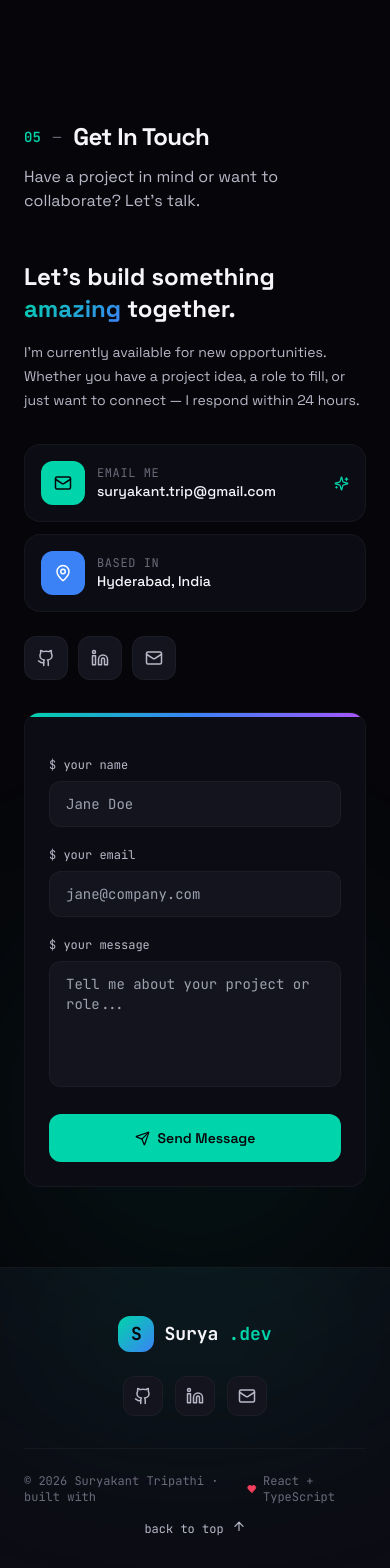
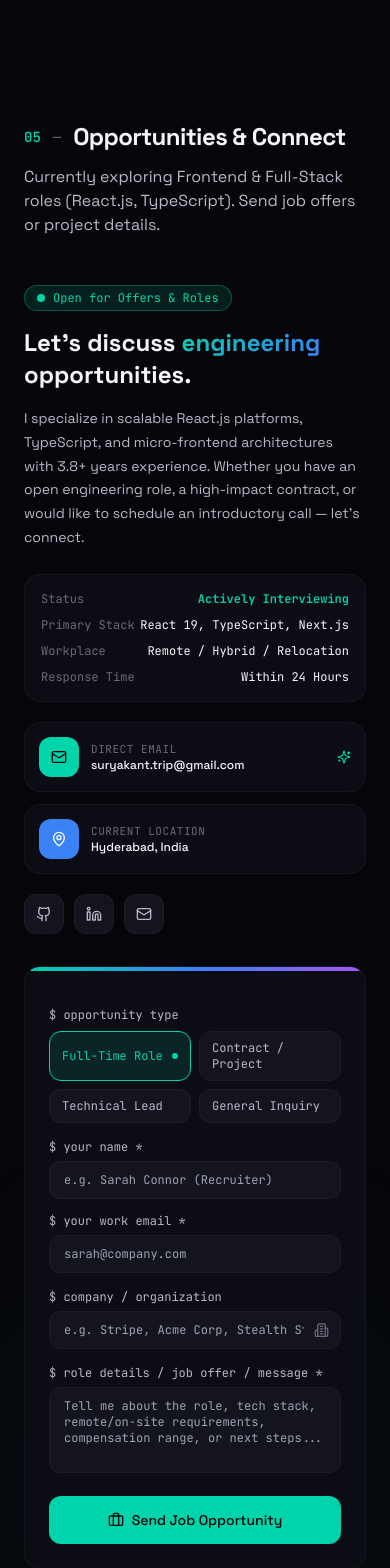
Before and after one commit to Tsurya06/portfolio, a React (Vite) app: page / in a window 390 px wide. Shown: the part 9480-11048 px from the top of the page. Built offline with nearby package versions, Linux system fonts and the light colour scheme.

Commit message:
feat: pause Cubee tracking on tab switch and tailor contact form for job offers

```diff
--- a/src/components/Character3D.tsx
+++ b/src/components/Character3D.tsx
@@ -83,17 +83,35 @@ export default function Character3D() {
     };
 
     const handleMouse = (event: MouseEvent) => {
-      if (!isVisible) return;
+      if (!isVisible || document.hidden) return;
       latestEvent = event;
       rafId ??= requestAnimationFrame(updateTransforms);
     };
 
+    const resetTransforms = () => {
+      latestEvent = null;
+      if (cardRef.current) cardRef.current.style.transform = 'rotateY(0deg) rotateX(0deg)';
+      if (glowRef.current) glowRef.current.style.transform = 'translateX(0px) scale(1)';
+      if (leftPupilRef.current) leftPupilRef.current.style.transform = 'translate3d(0,0,0)';
+      if (rightPupilRef.current) rightPupilRef.current.style.transform = 'translate3d(0,0,0)';
+      if (leftGlintRef.current) leftGlintRef.current.style.transform = 'translate(0,0)';
+      if (rightGlintRef.current) rightGlintRef.current.style.transform = 'translate(0,0)';
+    };
+
+    const handleVisibility = () => {
+      if (document.hidden) resetTransforms();
+    };
+
     window.addEventListener('mousemove', handleMouse, { passive: true });
+    window.addEventListener('blur', resetTransforms);
+    document.addEventListener('visibilitychange', handleVisibility);
 
     return () => {
       if (rafId !== null) cancelAnimationFrame(rafId);
       observer.disconnect();
       window.removeEventListener('mousemove', handleMouse);
+      window.removeEventListener('blur', resetTransforms);
+      document.removeEventListener('visibilitychange', handleVisibility);
     };
   }, []);
 
--- a/src/components/Contact.tsx
+++ b/src/components/Contact.tsx
@@ -1,6 +1,6 @@
 import { useState, type ComponentType } from 'react';
 import { motion, AnimatePresence } from 'framer-motion';
-import { Send, Mail, MapPin, Linkedin, CheckCircle2, AlertCircle, Sparkles } from 'lucide-react';
+import { Mail, MapPin, Linkedin, CheckCircle2, AlertCircle, Sparkles, Briefcase, Building2 } from 'lucide-react';
 import { Github, Twitter, Dribbble } from './icons/BrandIcons';
 import SectionHeading from './SectionHeading';
 import { Reveal } from './motion/Reveal';
@@ -15,11 +15,33 @@ const socialIcons: Record<string, ComponentType<{ size?: number | string; classN
   Mail,
 };
 
-type FormState = { name: string; email: string; message: string };
+const OPPORTUNITY_TYPES = [
+  'Full-Time Role',
+  'Contract / Project',
+  'Technical Lead',
+  'General Inquiry',
+] as const;
+
+type OpportunityType = (typeof OPPORTUNITY_TYPES)[number];
+
+interface FormState {
+  name: string;
+  email: string;
+  company: string;
+  opportunityType: OpportunityType;
+  message: string;
+}
+
 type Status = 'idle' | 'sending' | 'sent' | 'error';
 
 export default function Contact() {
-  const [form, setForm] = useState<FormState>({ name: '', email: '', message: '' });
+  const [form, setForm] = useState<FormState>({
+    name: '',
+    email: '',
+    company: '',
+    opportunityType: 'Full-Time Role',
+    message: '',
+  });
   const [status, setStatus] = useState<Status>('idle');
   const [feedback, setFeedback] = useState<string>('');
 
@@ -35,7 +57,13 @@ export default function Contact() {
       if (res.success) {
         setStatus('sent');
         setFeedback(res.message);
-        setForm({ name: '', email: '', message: '' });
+        setForm({
+          name: '',
+          email: '',
+          company: '',
+          opportunityType: 'Full-Time Role',
+          message: '',
+        });
 
         if (res.fallbackMailto) {
           window.location.href = res.fallbackMailto;
@@ -79,55 +107,84 @@ export default function Contact() {
         style={{ background: 'var(--accent-glow)' }}
       />
 
-      <SectionHeading number="05" title="Get In Touch" subtitle="Have a project in mind or want to collaborate? Let's talk." />
+      <SectionHeading
+        number="05"
+        title="Opportunities & Connect"
+        subtitle="Currently exploring Frontend & Full-Stack roles (React.js, TypeScript). Send job offers or project details."
+      />
 
       <div className="grid md:grid-cols-5 gap-8 relative z-10">
-        {/* Left: Info + CTA */}
+        {/* Left: Info + Opportunity Highlights */}
         <Reveal className="md:col-span-2" x={-30}>
+          <div className="inline-flex items-center gap-2 px-3 py-1 rounded-full text-xs font-mono mb-4 w-fit" style={{ background: 'rgba(0, 212, 170, 0.12)', border: '1px solid rgba(0, 212, 170, 0.3)', color: 'var(--accent)' }}>
+            <span className="w-2 h-2 rounded-full status-dot" style={{ background: 'var(--accent)' }} />
+            Open for Offers &amp; Roles
+          </div>
+
           <h3 className="text-2xl md:text-3xl font-bold mb-4" style={{ color: 'var(--text-0)' }}>
-            Let's build something{' '}
-            <span className="gradient-text">amazing</span> together.
+            Let's discuss{' '}
+            <span className="gradient-text">engineering</span> opportunities.
           </h3>
-          <p className="text-sm leading-relaxed mb-8" style={{ color: 'var(--text-1)', lineHeight: 1.7 }}>
-            I'm currently {personalInfo.availability.toLowerCase()}. Whether you have a project idea, a role to fill, or just want to connect — I respond within 24 hours.
+          <p className="text-sm leading-relaxed mb-6" style={{ color: 'var(--text-1)', lineHeight: 1.7 }}>
+            I specialize in scalable React.js platforms, TypeScript, and micro-frontend architectures with 3.8+ years experience. Whether you have an open engineering role, a high-impact contract, or would like to schedule an introductory call — let's connect.
           </p>
 
-          {/* Email card */}
+          {/* Quick hiring specs */}
+          <div className="surface p-4 rounded-2xl mb-5 space-y-2.5 text-xs font-mono" style={{ borderColor: 'var(--border)' }}>
+            <div className="flex items-center justify-between">
+              <span style={{ color: 'var(--text-2)' }}>Status</span>
+              <span className="font-semibold" style={{ color: 'var(--accent)' }}>Actively Interviewing</span>
+            </div>
+            <div className="flex items-center justify-between">
+              <span style={{ color: 'var(--text-2)' }}>Primary Stack</span>
+              <span style={{ color: 'var(--text-0)' }}>React 19, TypeScript, Next.js</span>
+            </div>
+            <div className="flex items-center justify-between">
+              <span style={{ color: 'var(--text-2)' }}>Workplace</span>
+              <span style={{ color: 'var(--text-0)' }}>Remote / Hybrid / Relocation</span>
+            </div>
+            <div className="flex items-center justify-between">
+              <span style={{ color: 'var(--text-2)' }}>Response Time</span>
+              <span style={{ color: 'var(--text-0)' }}>Within 24 Hours</span>
+            </div>
+          </div>
+
+          {/* Direct Email card */}
           <motion.a
             href={`mailto:${personalInfo.email}`}
-            className="flex items-center gap-3 p-4 rounded-2xl surface mb-3 group"
+            className="flex items-center gap-3 p-3.5 rounded-2xl surface mb-3 group"
             whileHover={{ x: 4, borderColor: 'var(--accent)' }}
           >
             <div
-              className="w-11 h-11 rounded-xl flex items-center justify-center flex-shrink-0"
+              className="w-10 h-10 rounded-xl flex items-center justify-center flex-shrink-0"
               style={{ background: 'var(--accent)', color: 'var(--bg-0)' }}
             >
-              <Mail size={18} />
+              <Mail size={16} />
             </div>
             <div className="min-w-0">
-              <div className="text-xs font-mono uppercase tracking-wider" style={{ color: 'var(--text-2)' }}>
-                Email Me
+              <div className="text-[11px] font-mono uppercase tracking-wider" style={{ color: 'var(--text-2)' }}>
+                Direct Email
               </div>
-              <div className="text-sm font-medium truncate" style={{ color: 'var(--text-0)' }}>
+              <div className="text-xs font-medium truncate" style={{ color: 'var(--text-0)' }}>
                 {personalInfo.email}
               </div>
             </div>
-            <Sparkles size={15} className="ml-auto flex-shrink-0" style={{ color: 'var(--accent)' }} />
+            <Sparkles size={14} className="ml-auto flex-shrink-0" style={{ color: 'var(--accent)' }} />
           </motion.a>
 
           {/* Location */}
-          <div className="flex items-center gap-3 p-4 rounded-2xl surface mb-6">
+          <div className="flex items-center gap-3 p-3.5 rounded-2xl surface mb-5">
             <div
-              className="w-11 h-11 rounded-xl flex items-center justify-center flex-shrink-0"
+              className="w-10 h-10 rounded-xl flex items-center justify-center flex-shrink-0"
               style={{ background: 'var(--blue)', color: 'white' }}
             >
-              <MapPin size={18} />
+              <MapPin size={16} />
             </div>
             <div>
-              <div className="text-xs font-mono uppercase tracking-wider" style={{ color: 'var(--text-2)' }}>
-                Based In
+              <div className="text-[11px] font-mono uppercase tracking-wider" style={{ color: 'var(--text-2)' }}>
+                Current Location
               </div>
-              <div className="text-sm font-medium" style={{ color: 'var(--text-0)' }}>
+              <div className="text-xs font-medium" style={{ color: 'var(--text-0)' }}>
                 {personalInfo.location}
               </div>
             </div>
@@ -144,27 +201,57 @@ export default function Contact() {
                   target="_blank"
                   rel="noopener noreferrer"
                   aria-label={social.label}
-                  className="w-11 h-11 rounded-xl flex items-center justify-center"
+                  className="w-10 h-10 rounded-xl flex items-center justify-center"
                   style={{ background: 'var(--bg-2)', border: '1px solid var(--border)', color: 'var(--text-1)' }}
-                  whileHover={{ y: -4, color: 'var(--accent)', borderColor: 'var(--accent)', scale: 1.05 }}
+                  whileHover={{ y: -3, color: 'var(--accent)', borderColor: 'var(--accent)', scale: 1.05 }}
                   whileTap={{ scale: 0.95 }}
                 >
-                  <Icon size={18} />
+                  <Icon size={16} />
                 </motion.a>
               );
             })}
           </div>
         </Reveal>
 
-        {/* Right: Form */}
+        {/* Right: Job Offering & Connect Form */}
         <Reveal className="md:col-span-3" delay={0.15} x={30}>
-          <form onSubmit={handleSubmit} className="surface p-6 md:p-7 space-y-5 relative overflow-hidden">
+          <form onSubmit={handleSubmit} className="surface p-6 md:p-7 space-y-4 relative overflow-hidden">
             {/* Gradient top bar */}
             <div className="absolute top-0 left-0 right-0 h-1" style={{ background: 'var(--gradient-3)' }} />
 
+            {/* Opportunity Type Selector Pills */}
             <div>
               <label className="block text-xs font-mono mb-2" style={{ color: 'var(--text-1)' }}>
-                $ your name
+                $ opportunity type
+              </label>
+              <div className="grid grid-cols-2 gap-2">
+                {OPPORTUNITY_TYPES.map((type) => {
+                  const isSelected = form.opportunityType === type;
+                  return (
+                    <button
+                      type="button"
+                      key={type}
+                      onClick={() => setForm((prev) => ({ ...prev, opportunityType: type }))}
+                      className="px-3 py-2 rounded-xl text-xs font-mono text-left transition-all flex items-center justify-between"
+                      style={{
+                        background: isSelected ? 'rgba(0, 212, 170, 0.12)' : 'var(--bg-2)',
+                        border: isSelected ? '1px solid var(--accent)' : '1px solid var(--border)',
+                        color: isSelected ? 'var(--accent)' : 'var(--text-1)',
+                      }}
+                    >
+                      <span>{type}</span>
+                      {isSelected && <span className="w-1.5 h-1.5 rounded-full" style={{ background: 'var(--accent)' }} />}
+                    </button>
+                  );
+                })}
+              </div>
+            </div>
+
+            {/* Name and Email side by side on desktop */}
+            <div className="grid sm:grid-cols-2 gap-3.5">
+              <div>
+                <label className="block text-xs font-mono mb-1.5" style={{ color: 'var(--text-1)' }}>
+                  $ your name *
                 </label>
                 <input
                   type="text"
@@ -172,8 +259,8 @@ export default function Contact() {
                   required
                   value={form.name}
                   onChange={handleChange}
-                placeholder="Jane Doe"
-                className="w-full px-4 py-3 rounded-xl text-sm outline-none transition-all duration-200 font-mono"
+                  placeholder="e.g. Sarah Connor (Recruiter)"
+                  className="w-full px-3.5 py-2.5 rounded-xl text-xs sm:text-sm outline-none transition-all duration-200 font-mono"
                   style={inputStyle}
                   onFocus={(e) => (e.currentTarget.style.borderColor = 'var(--accent)')}
                   onBlur={(e) => (e.currentTarget.style.borderColor = 'var(--border)')}
@@ -181,8 +268,8 @@ export default function Contact() {
               </div>
 
               <div>
-              <label className="block text-xs font-mono mb-2" style={{ color: 'var(--text-1)' }}>
-                $ your email
+                <label className="block text-xs font-mono mb-1.5" style={{ color: 'var(--text-1)' }}>
+                  $ your work email *
                 </label>
                 <input
                   type="email"
@@ -190,26 +277,49 @@ export default function Contact() {
                   required
                   value={form.email}
                   onChange={handleChange}
-                placeholder="jane@company.com"
-                className="w-full px-4 py-3 rounded-xl text-sm outline-none transition-all duration-200 font-mono"
+                  placeholder="sarah@company.com"
+                  className="w-full px-3.5 py-2.5 rounded-xl text-xs sm:text-sm outline-none transition-all duration-200 font-mono"
                   style={inputStyle}
                   onFocus={(e) => (e.currentTarget.style.borderColor = 'var(--accent)')}
                   onBlur={(e) => (e.currentTarget.style.borderColor = 'var(--border)')}
                 />
               </div>
+            </div>
 
+            {/* Company / Organization */}
             <div>
-              <label className="block text-xs font-mono mb-2" style={{ color: 'var(--text-1)' }}>
-                $ your message
+              <label className="block text-xs font-mono mb-1.5" style={{ color: 'var(--text-1)' }}>
+                $ company / organization
+              </label>
+              <div className="relative">
+                <input
+                  type="text"
+                  name="company"
+                  value={form.company}
+                  onChange={handleChange}
+                  placeholder="e.g. Stripe, Acme Corp, Stealth Startup"
+                  className="w-full px-3.5 py-2.5 rounded-xl text-xs sm:text-sm outline-none transition-all duration-200 font-mono pr-9"
+                  style={inputStyle}
+                  onFocus={(e) => (e.currentTarget.style.borderColor = 'var(--accent)')}
+                  onBlur={(e) => (e.currentTarget.style.borderColor = 'var(--border)')}
+                />
+                <Building2 size={15} className="absolute right-3 top-1/2 -translate-y-1/2 pointer-events-none" style={{ color: 'var(--text-2)' }} />
+              </div>
+            </div>
+
+            {/* Message / Job details */}
+            <div>
+              <label className="block text-xs font-mono mb-1.5" style={{ color: 'var(--text-1)' }}>
+                $ role details / job offer / message *
               </label>
               <textarea
                 name="message"
                 required
-                rows={5}
+                rows={4}
                 value={form.message}
                 onChange={handleChange}
-                placeholder="Tell me about your project or role..."
-                className="w-full px-4 py-3 rounded-xl text-sm outline-none transition-all duration-200 font-mono resize-none"
+                placeholder="Tell me about the role, tech stack, remote/on-site requirements, compensation range, or next steps..."
+                className="w-full px-3.5 py-2.5 rounded-xl text-xs sm:text-sm outline-none transition-all duration-200 font-mono resize-none"
                 style={inputStyle}
                 onFocus={(e) => (e.currentTarget.style.borderColor = 'var(--accent)')}
                 onBlur={(e) => (e.currentTarget.style.borderColor = 'var(--border)')}
@@ -229,9 +339,9 @@ export default function Contact() {
             >
               <AnimatePresence mode="wait" initial={false}>
                 {status === 'idle' && (
-                  <motion.span key="idle" className="flex items-center gap-2" initial={{ opacity: 0, y: 10 }} animate={{ opacity: 1, y: 0 }} exit={{ opacity: 0, y: -10 }}>
-                    <Send size={15} />
-                    Send Message
+                  <motion.span key="idle" className="flex items-center gap-2 font-medium" initial={{ opacity: 0, y: 10 }} animate={{ opacity: 1, y: 0 }} exit={{ opacity: 0, y: -10 }}>
+                    <Briefcase size={16} />
+                    <span>Send Job Opportunity</span>
                   </motion.span>
                 )}
                 {status === 'sending' && (
@@ -247,19 +357,19 @@ export default function Contact() {
                         />
                       ))}
                     </motion.span>
-                    Sending...
+                    <span>Sending Opportunity...</span>
                   </motion.span>
                 )}
                 {status === 'sent' && (
                   <motion.span key="sent" className="flex items-center gap-2 font-medium" initial={{ opacity: 0, scale: 0.8 }} animate={{ opacity: 1, scale: 1 }} exit={{ opacity: 0 }}>
                     <CheckCircle2 size={16} />
-                    Message Sent!
+                    <span>Opportunity Sent! Suryakant will reply soon.</span>
                   </motion.span>
                 )}
                 {status === 'error' && (
                   <motion.span key="error" className="flex items-center gap-2 font-medium" initial={{ opacity: 0, scale: 0.8 }} animate={{ opacity: 1, scale: 1 }} exit={{ opacity: 0 }}>
                     <AlertCircle size={16} />
-                    Failed to Send — Click to Retry
+                    <span>Failed to Send — Click to Retry</span>
                   </motion.span>
                 )}
               </AnimatePresence>
--- a/src/components/CubeeCompanion.tsx
+++ b/src/components/CubeeCompanion.tsx
@@ -211,6 +211,8 @@ export default function CubeeCompanion() {
   // Position references for smooth spring chasing
   const posRef = useRef({ x: -100, y: -100 });
   const targetRef = useRef({ x: -100, y: -100 });
+  const isTabActiveRef = useRef(typeof document !== 'undefined' ? !document.hidden : true);
+  const hasPointerMovedInTabRef = useRef(false);
   const commentTimerRef = useRef<NodeJS.Timeout | null>(null);
   const rafRef = useRef<number | null>(null);
 
@@ -264,11 +266,36 @@ export default function CubeeCompanion() {
     };
   }, [enabled, isTouchDevice]);
 
-  // Desktop mouse chase listener & element inspector
+  // Desktop mouse chase listener & element inspector with tab-switch pause
   useEffect(() => {
     if (!enabled || isTouchDevice) return;
 
+    const stopTracking = () => {
+      isTabActiveRef.current = false;
+      hasPointerMovedInTabRef.current = false;
+      setVelocity({ vx: 0, vy: 0, speed: 0 });
+      setMood('idle');
+      if (commentTimerRef.current) clearTimeout(commentTimerRef.current);
+    };
+
+    const resumeTracking = () => {
+      if (document.visibilityState === 'visible') {
+        isTabActiveRef.current = true;
+      }
+    };
+
+    const handleVisibilityChange = () => {
+      if (document.hidden) {
+        stopTracking();
+      } else {
+        resumeTracking();
+      }
+    };
+
     const handleMouseMove = (e: MouseEvent) => {
+      if (document.hidden || !isTabActiveRef.current) return;
+
+      hasPointerMovedInTabRef.current = true;
       targetRef.current = { x: e.clientX, y: e.clientY };
 
       // Check context under cursor
@@ -286,20 +313,42 @@ export default function CubeeCompanion() {
       }
     };
 
+    const handleMouseLeave = () => {
+      hasPointerMovedInTabRef.current = false;
+      setVelocity({ vx: 0, vy: 0, speed: 0 });
+      setMood('idle');
+    };
+
     window.addEventListener('mousemove', handleMouseMove, { passive: true });
+    window.addEventListener('blur', stopTracking);
+    window.addEventListener('focus', resumeTracking);
+    document.addEventListener('visibilitychange', handleVisibilityChange);
+    document.addEventListener('mouseleave', handleMouseLeave);
+
     return () => {
       window.removeEventListener('mousemove', handleMouseMove);
+      window.removeEventListener('blur', stopTracking);
+      window.removeEventListener('focus', resumeTracking);
+      document.removeEventListener('visibilitychange', handleVisibilityChange);
+      document.removeEventListener('mouseleave', handleMouseLeave);
       if (commentTimerRef.current) clearTimeout(commentTimerRef.current);
     };
   }, [enabled, isTouchDevice]);
 
-  // Desktop physics loop: runs smoothly behind cursor
+  // Desktop physics loop: runs smoothly behind cursor when active
   useEffect(() => {
     if (!enabled || isTouchDevice) return;
 
     let particleId = 0;
 
     const tick = () => {
+      // Pause chasing when tab is inactive, hidden, or cursor has not entered tab yet
+      if (document.hidden || !isTabActiveRef.current || !hasPointerMovedInTabRef.current) {
+        setVelocity((prev) => (prev.speed === 0 ? prev : { vx: 0, vy: 0, speed: 0 }));
+        rafRef.current = requestAnimationFrame(tick);
+        return;
+      }
+
       const targetX = targetRef.current.x + 32;
       const targetY = targetRef.current.y + 32;
 
```
Also changed, not shown: src/services/mailService.ts (+22 -10 lines). Lines whose indentation alone changed are shown as unchanged.
